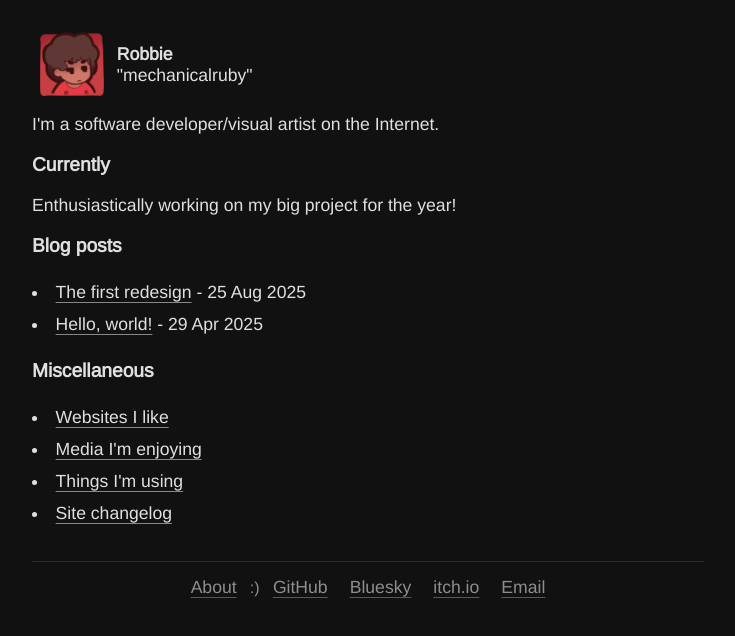
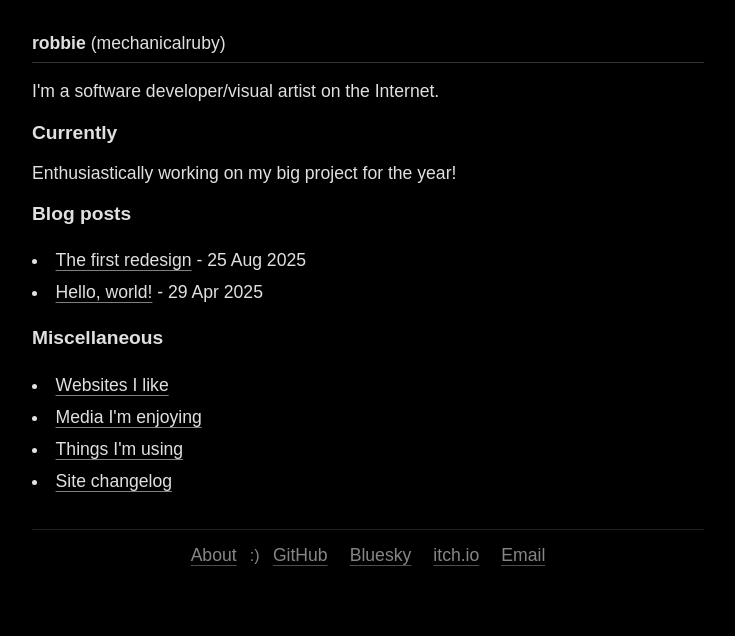
Before and after one commit to mechanicalruby/mechanicalruby.github.io, a SvelteKit app: page / in a window 1280 px wide. Shown: the top 636 px of the page, without its empty margins (272-1007 px from the left). Built offline with nearby package versions, Linux system fonts and the light colour scheme.

Commit message:
simpler black and white style

```diff
--- a/src/lib/styles/styles.css
+++ b/src/lib/styles/styles.css
@@ -1,5 +1,5 @@
 :root {
-    --background-color: #111111;
+    --background-color: #000000;
     --text-color: #E0E0E0;
     --accent-color: #c73e43;
 }
@@ -22,7 +22,7 @@ body {
     padding: 1.5em;
     background-color: var(--background-color);
     background-size: 100vw 100vh;
-    font-family: "Arimo", "Arial", "sans-serif";
+    font-family: "Arial", "sans-serif";
     color: var(--text-color);
     transition: background-color 0.3s, color 0.3s;
 }
@@ -44,6 +44,12 @@ h2 {
 
 h3 {
     font-size: 1.2em;
+}
+
+h4 {
+    font-size: 0.9em;
+    line-height: 0;
+    opacity: 50%;
 }
 
 p {
--- a/src/routes/+layout.svelte
+++ b/src/routes/+layout.svelte
@@ -1,19 +1,16 @@
 <script>
-    import "@fontsource/arimo";
     import '$lib/styles/styles.css';
     import '$lib/styles/prism-atom-dark.css';
-
     import { base } from '$app/paths';
-    import profile_picture from '$lib/assets/profile/avatar_small.png'
 </script>
 
 <div class="profile">
-    <img src={profile_picture} alt="Robbie's profile" class="profile-picture"/>
 	<a href="/" class="profile-info">
-		<div class="name"><b>Robbie</b></div>
-		<div class="username">"mechanicalruby"</div>
+		<div class="name"><b>robbie</b> (mechanicalruby)</div>
 	</a>
 </div>
+
+<hr>
 
 <slot></slot>
 
@@ -21,8 +18,6 @@
     <hr>
     <ul>
         <li><a href="{base}/about">About</a></li>
-        <!-- <li><a href="{base}/">Webrings</a></li> -->
-        <!-- <li><a href="{base}/">Guestbook</a></li> -->
         :)
         <li><a href="https://www.github.com/mechanicalruby">GitHub</a></li>
         <li><a href="https://bsky.app/profile/mechanicalruby.bsky.social">Bluesky</a></li>
@@ -65,21 +60,12 @@
     }
 
 	.profile {
-        margin: 0.5em;
         overflow: auto;
-	}
-
-	.profile-picture {
-        width: 64px;
-        height: 64px;
-		border-radius: 0%;
-        margin-right: 0.8em;
-        float: left;
 	}
 
     .profile-info {
         font-size: 1.1em;
-        margin-top: 0.7em;
+        margin-top: 0.5em;
         text-decoration: none;
         float: left;
     }
```
